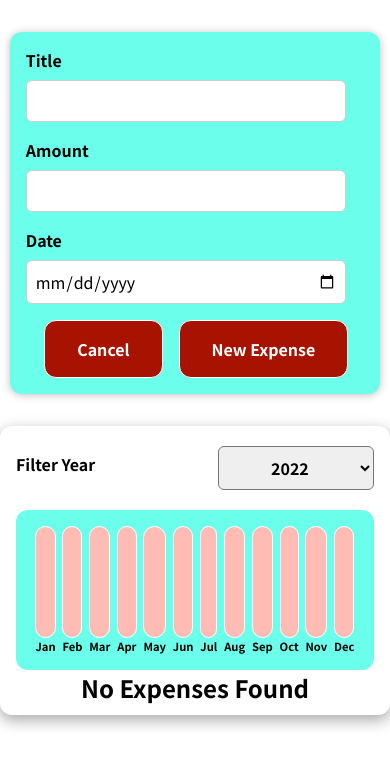
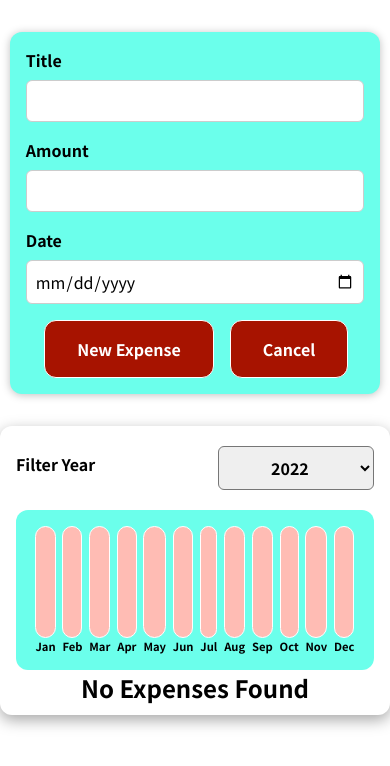
Before and after one commit to ShajadulGH/expense-tracker, a React (Create React App) app: page / in a window 390 px wide. Both pictures are taken after a click on the button "Add New Expense". Shown: the top 766 px of the page. Built offline with nearby package versions, Linux system fonts and the light colour scheme.

Commit message:
Fix: Make responsive for 360p

```diff
--- a/src/Components/Chart/ChartBar.css
+++ b/src/Components/Chart/ChartBar.css
@@ -28,3 +28,8 @@
   font-size: 0.7rem;
   text-align: center;
 }
+@media (max-device-width: 380px) {
+  .chart-bar__label {
+    font-size: 0.5rem;
+  }
+}
--- a/src/Components/Form/FormDetails.css
+++ b/src/Components/Form/FormDetails.css
@@ -1,6 +1,7 @@
 .new-expense__controls {
   display: flex;
   flex-wrap: wrap;
+  flex-direction: column;
   gap: 1rem;
   margin-bottom: 1rem;
   text-align: left;
@@ -18,9 +19,17 @@
   border-radius: 6px;
   border: 1px solid #ccc;
   width: 20rem;
-  max-width: 100%;
+  width: 100%;
 }
 
 .new-expense__actions {
   text-align: right;
 }
+@media (max-device-width: 380px) {
+  .new-expense__actions {
+    text-align: center;
+  }
+  .new-expense__actions button {
+    margin-bottom: 0.3rem;
+  }
+}
--- a/src/Components/Form/FormDetails.js
+++ b/src/Components/Form/FormDetails.js
@@ -67,8 +67,8 @@ const FormDetails = (props) => {
         </div>
       </div>
       <div className="new-expense__actions ">
+        <button type="submit">New Expense</button>
         <button onClick={props.onCancle}>Cancel</button>
-        <button type="submit">New Expense</button>
       </div>
     </form>
   );
```
